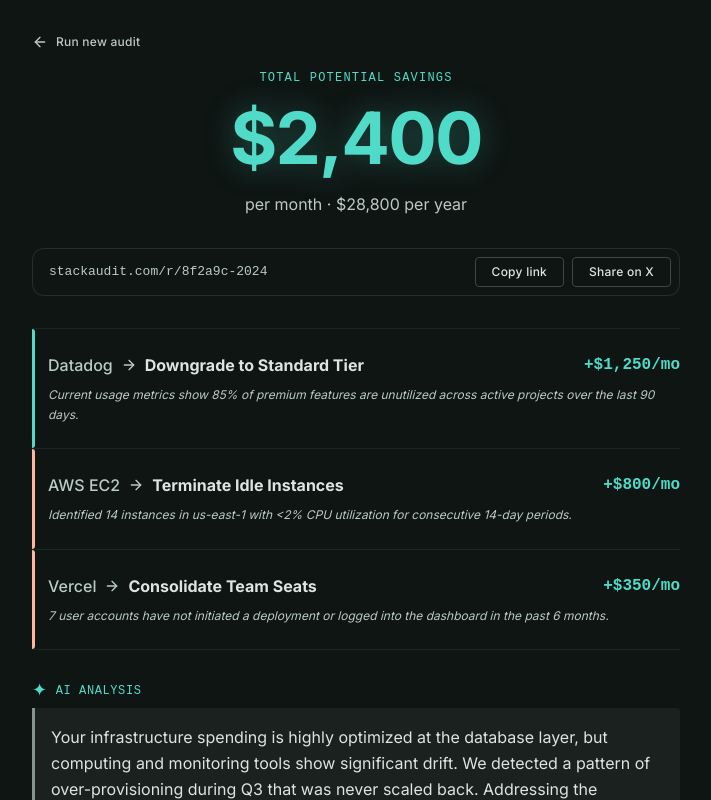
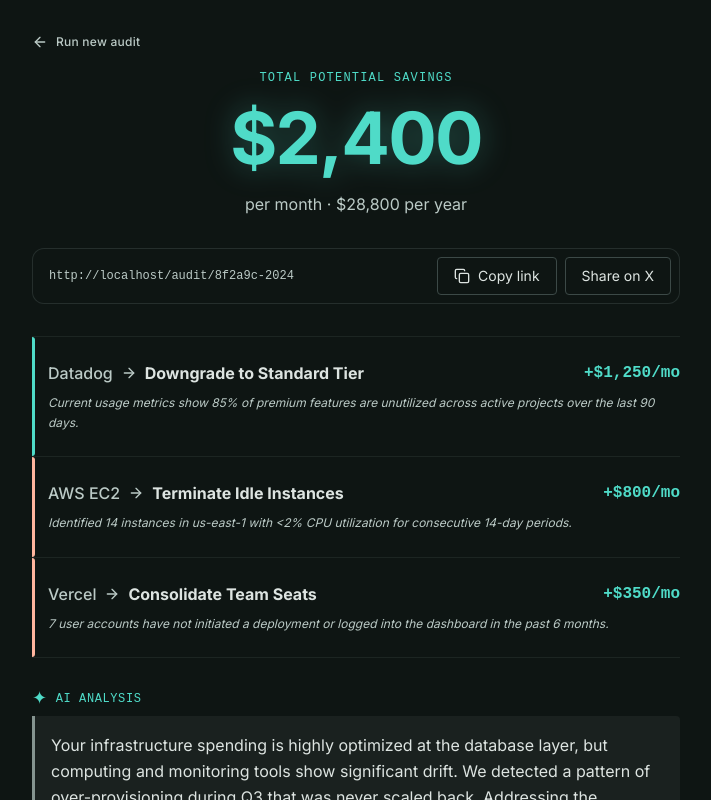
Before and after one commit to RoNnY125-coder/StackAudit, a Next.js app: page /audit/results in a window 1280 px wide. Shown: the top 800 px of the page, without its empty margins (284-995 px from the left). Built offline with nearby package versions, Linux system fonts and the light colour scheme.

Commit message:
feat: add working copy link and Share on X to ShareBar with real audit URL

```diff
--- a/components/results/ShareBar.tsx
+++ b/components/results/ShareBar.tsx
@@ -1,14 +1,40 @@
+"use client"
+
+import { useState } from "react"
+import { Copy, Check } from "lucide-react"
+
 export default function ShareBar({ slug }: { slug: string }) {
+  const [copied, setCopied] = useState(false)
+
+  const url = `${typeof window !== "undefined" ? window.location.origin : "https://stack-audit-ashy.vercel.app"}/audit/${slug}`
+
+  const handleCopy = () => {
+    navigator.clipboard.writeText(url)
+    setCopied(true)
+    setTimeout(() => setCopied(false), 2000)
+  }
+
+  const handleShareX = () => {
+    const text = `Just audited my AI tool spend with StackAudit — found potential savings. Check it out:`
+    window.open(`https://twitter.com/intent/tweet?text=${encodeURIComponent(text)}&url=${encodeURIComponent(url)}`, "_blank")
+  }
+
   return (
     <div className="bg-surface border border-outline-variant/50 rounded-xl p-2 flex items-center justify-between my-8">
-      <div className="px-2 font-mono text-code text-on-surface-variant truncate">
-        stackaudit.com/r/{slug}
+      <div className="px-2 font-mono text-xs text-on-surface-variant truncate">
+        {url}
       </div>
       <div className="flex gap-2 shrink-0">
-        <button className="border border-outline-variant text-on-surface hover:bg-surface-container rounded px-4 py-2 text-label transition-colors">
-          Copy link
+        <button
+          onClick={handleCopy}
+          className="border border-outline-variant text-on-surface hover:bg-surface-container rounded px-4 py-2 text-sm transition-colors flex items-center gap-2"
+        >
+          {copied ? <><Check className="w-4 h-4 text-primary" /> Copied!</> : <><Copy className="w-4 h-4" /> Copy link</>}
         </button>
-        <button className="border border-outline-variant text-on-surface hover:bg-surface-container rounded px-4 py-2 text-label transition-colors">
+        <button
+          onClick={handleShareX}
+          className="border border-outline-variant text-on-surface hover:bg-surface-container rounded px-4 py-2 text-sm transition-colors"
+        >
           Share on X
         </button>
       </div>
```
